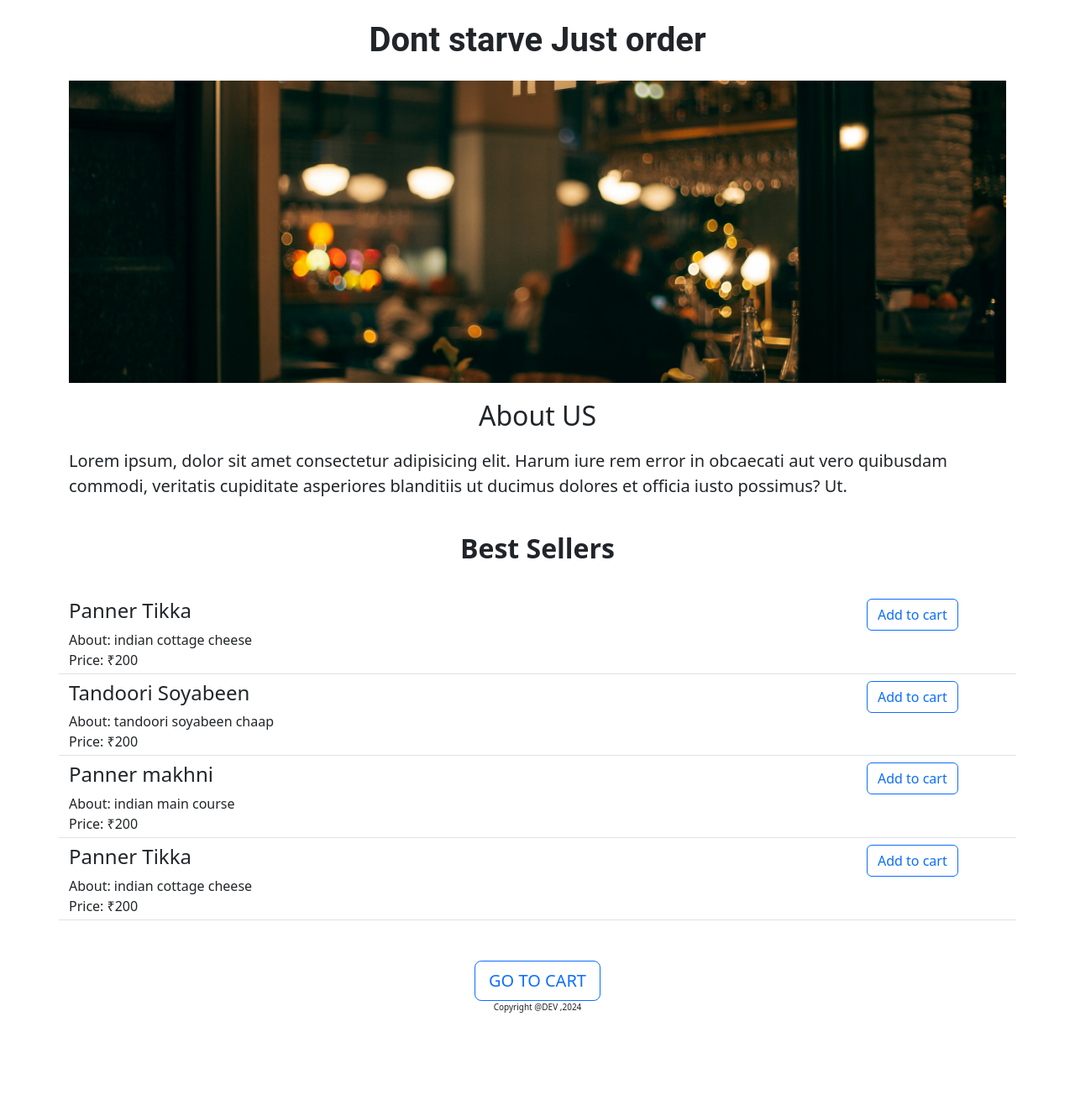
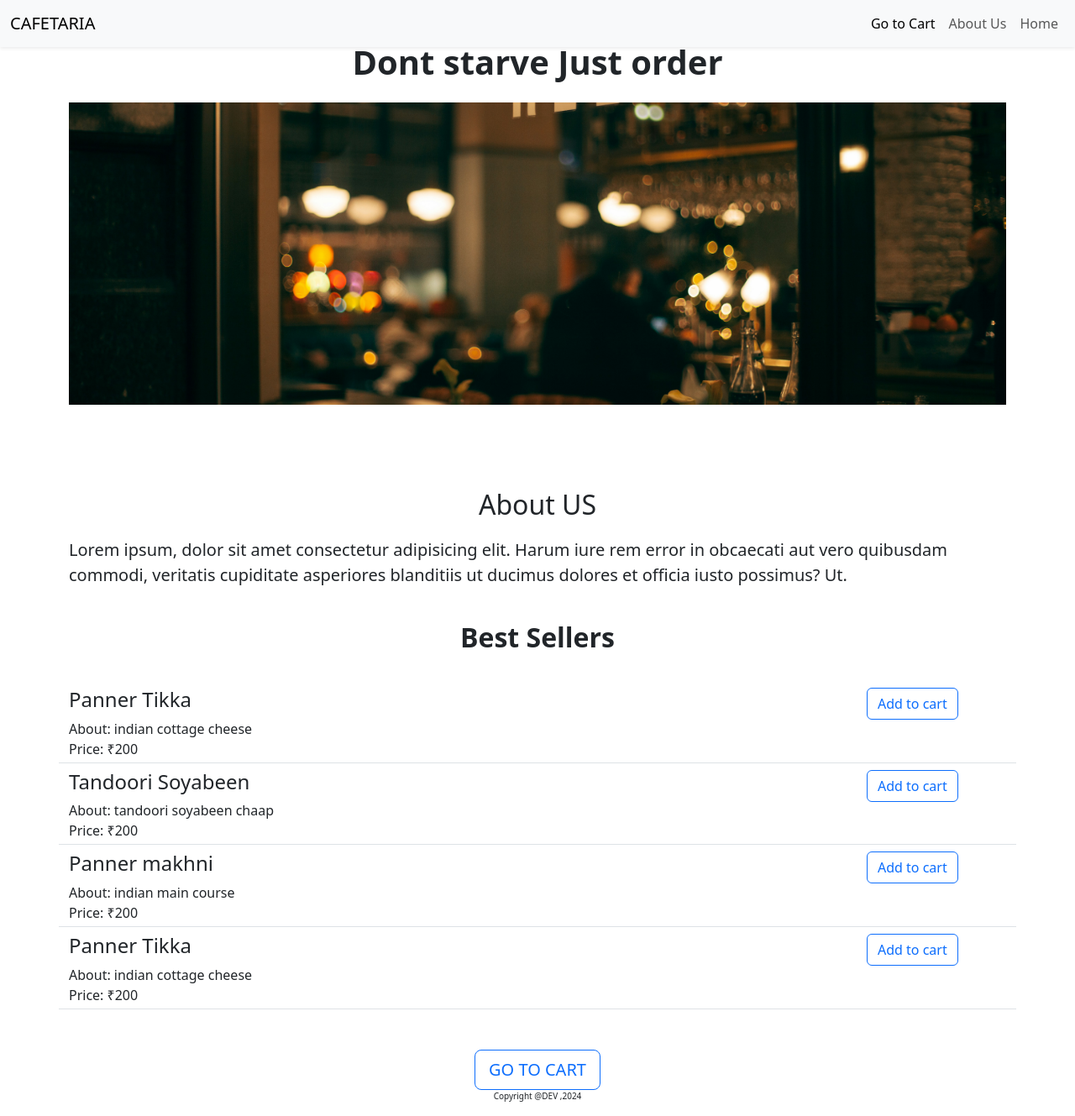
Before and after one commit to DevMittal09/TEST_PROJECT, a Flask app: page / in a window 1280 px wide. Shown: the whole page at 84% size. Before the commit the page ends 1206 px from the top, so only its background shows below. Run offline with Flask 3, Linux system fonts and the light colour scheme.

Commit message:
functionality

```diff
--- a/app.py
+++ b/app.py
@@ -35,7 +35,6 @@ FOOD =[
 @app.route("/")
 def hello_world():
     return render_template("home.html",foods=FOOD)
-
 @app.route("/api/food")
 def list_foods():
     return jsonify(FOOD)
--- a/templates/home.html
+++ b/templates/home.html
@@ -16,15 +16,15 @@
         width: 100%;
         object-fit: cover;
       }
+      body {
+        margin-top: 50px;
+      }
     </style>
   </head>
   <body>
+    {% include 'navbar.html' %}
     <div class="container">
-      <h1
-        class="text-center mt-4 mb-4"
-        ,
-        style="font-family: 'Roboto', sans-serif; font-weight: bold"
-      >
+      <h1 class="text-center mt-4 mb-4" , style="font-weight: bold">
         Dont starve Just order
       </h1>
       <img
@@ -32,7 +32,11 @@
         id="realx"
         src="{{ url_for('static', filename='realx.jpg') }}"
       />
-      <h2 class="text-center" style="margin-top: 20px; margin-bottom: 20px">
+      <h2
+        id="about"
+        class="text-center"
+        style="margin-top: 20px; margin-bottom: 20px; padding-top: 80px"
+      >
         About US
       </h2>
       <p class="lead">
@@ -50,7 +54,9 @@
         {% for food in foods %} {% include "fooditem.html" %} {% endfor %}
       </div>
       <div class="text-center mt-5">
-        <button class="btn btn-outline-primary btn-lg">GO TO CART</button>
+        <a href="/cart"
+          ><button class="btn btn-outline-primary btn-lg">GO TO CART</button></a
+        >
         <p style="font-size: 10px">Copyright @DEV ,2024</p>
       </div>
     </div>
--- /dev/null
+++ b/templates/navbar.html
@@ -0,0 +1,34 @@
+<nav class="navbar navbar-expand-lg bg-body-tertiary fixed-top shadow-sm">
+  <div class="container-fluid">
+    <a class="navbar-brand col-3" href="#">CAFETARIA</a>
+    <button
+      class="navbar-toggler"
+      type="button"
+      data-bs-toggle="collapse"
+      data-bs-target="#navbarSupportedContent"
+      aria-controls="navbarSupportedContent"
+      aria-expanded="false"
+      aria-label="Toggle navigation"
+    >
+      <span class="navbar-toggler-icon"></span>
+    </button>
+    <div
+      class="collapse navbar-collapse justify-content-end"
+      id="navbarSupportedContent"
+    >
+      <ul class="navbar-nav mb-2 mb-lg-0">
+        <li class="nav-item">
+          <a class="nav-link active" aria-current="page" href="/cart"
+            >Go to Cart</a
+          >
+        </li>
+        <li class="nav-item">
+          <a class="nav-link" href="#about">About Us</a>
+        </li>
+        <li class="nav-item">
+          <a class="nav-link" href="#top">Home</a>
+        </li>
+      </ul>
+    </div>
+  </div>
+</nav>
```
Also changed, not shown: home1.html (renamed from templates/home1.html).
